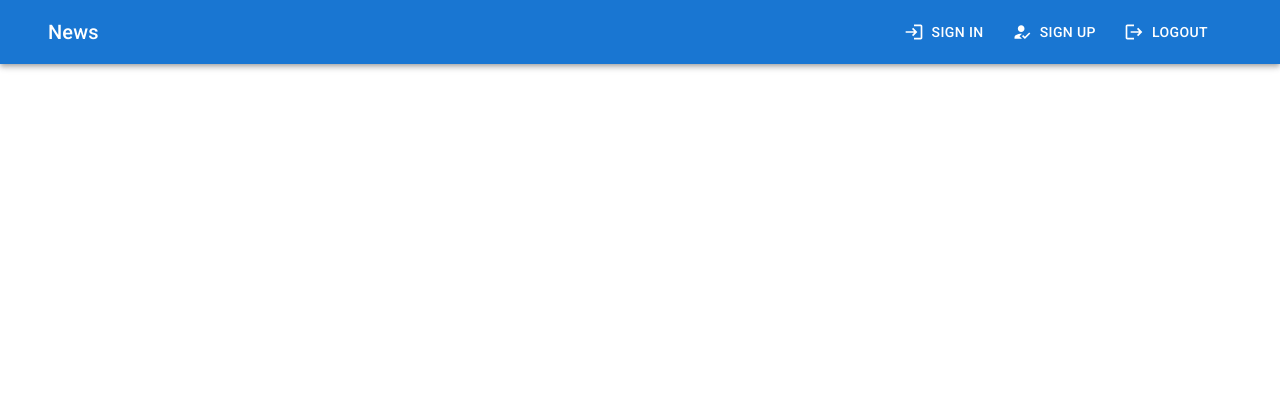
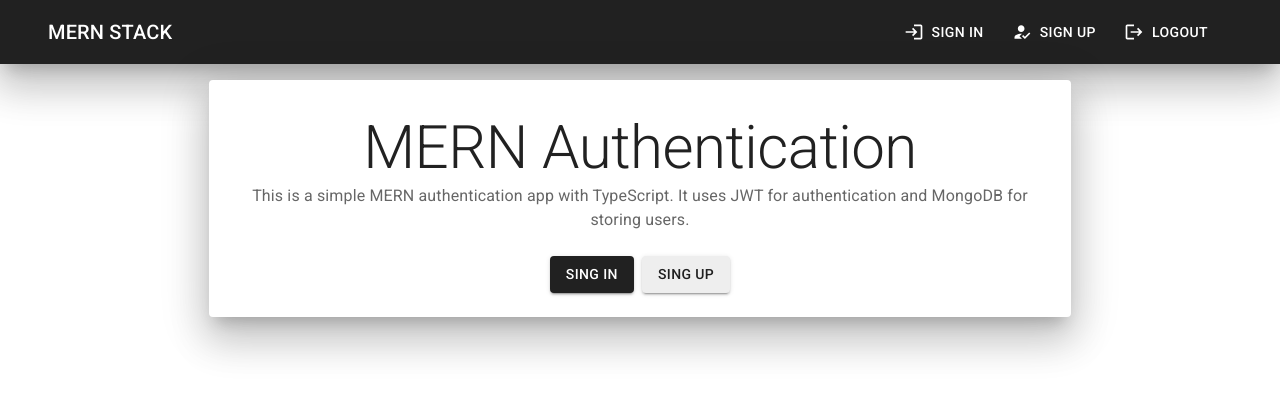
Before and after one commit to Nuri1977/Traversy, a React (Vite) app in the folder frontend/: page / in a window 1280 px wide. Shown: the top 396 px of the page. Built offline with nearby package versions, Linux system fonts and the light colour scheme.

Commit message:
Add routing and main page

```diff
--- a/frontend/package.json
+++ b/frontend/package.json
@@ -16,7 +16,8 @@
     "@mui/icons-material": "^5.11.16",
     "@mui/material": "^5.13.5",
     "react": "^18.2.0",
-    "react-dom": "^18.2.0"
+    "react-dom": "^18.2.0",
+    "react-router-dom": "^6.13.0"
   },
   "devDependencies": {
     "@types/react": "^18.0.37",
--- a/frontend/src/App.tsx
+++ b/frontend/src/App.tsx
@@ -1,10 +1,25 @@
 import "./App.css";
+import { Routes, Route } from "react-router-dom";
 import Header from "./components/Header/Header";
+import HomePage from "./pages/HomePage";
+import LoginPage from "./pages/LoginPage";
+import RegisterPage from "./pages/RegisterPage";
+import ProfilePage from "./pages/ProfilePage";
+import { Container } from "@mui/material";
 
 function App() {
   return (
     <main>
       <Header />
+      <Container maxWidth="xl">
+        <Routes>
+          <Route path="/" element={<HomePage />} />
+          <Route path="*" element={<h1>Not Found</h1>} />
+          <Route path="/login" element={<LoginPage />} />
+          <Route path="/register" element={<RegisterPage />} />
+          <Route path="/profile" element={<ProfilePage />} />
+        </Routes>
+      </Container>
     </main>
   );
 }
--- a/frontend/src/components/Header/Header.tsx
+++ b/frontend/src/components/Header/Header.tsx
@@ -6,17 +6,27 @@
 import { Container } from "@mui/material";
 import DrawerMobile from "./DrawerMobile/DrawerMobile";
 import NavItems from "./NavItems/NavItems";
+import { Link } from "react-router-dom";
 
 const Header = () => {
   const [isOpened, setIsOpened] = useState(false);
 
   return (
     <Box sx={{ flexGrow: 1, margin: 0 }}>
-      <AppBar position="static">
+      <AppBar position="static" elevation={24}>
         <Container maxWidth="xl">
           <Toolbar>
             <Typography variant="h6" component="div" sx={{ flexGrow: 1 }}>
-              News
+              <Link
+                to="/"
+                style={{
+                  textDecoration: "none",
+                  color: "inherit",
+                }}
+              >
+                {" "}
+                MERN STACK{" "}
+              </Link>
             </Typography>
             <NavItems />
 
--- a/frontend/src/components/Header/NavItems/NavItems.tsx
+++ b/frontend/src/components/Header/NavItems/NavItems.tsx
@@ -3,6 +3,7 @@
 import HowToRegIcon from "@mui/icons-material/HowToReg";
 import LoginIcon from "@mui/icons-material/Login";
 import LogoutIcon from "@mui/icons-material/Logout";
+import { Link } from "react-router-dom";
 
 interface NavItemsProps {
   isMobile?: boolean;
@@ -23,7 +24,15 @@
         startIcon={<LoginIcon />}
         sx={{ mr: 2 }}
       >
-        Sign In
+        <Link
+          to="/login"
+          style={{
+            textDecoration: "none",
+            color: "inherit",
+          }}
+        >
+          Sign In
+        </Link>
       </Button>
       <Button
         color="inherit"
@@ -31,7 +40,15 @@
         startIcon={<HowToRegIcon />}
         sx={{ mr: 2 }}
       >
-        Sign Up
+        <Link
+          to="/register"
+          style={{
+            textDecoration: "none",
+            color: "inherit",
+          }}
+        >
+          Sign Up
+        </Link>
       </Button>
       <Button
         color="inherit"
--- /dev/null
+++ b/frontend/src/components/Hero/Hero.tsx
@@ -0,0 +1,47 @@
+import Button from "@mui/material/Button";
+import Card from "@mui/material/Card";
+import CardActions from "@mui/material/CardActions";
+import CardContent from "@mui/material/CardContent";
+import Typography from "@mui/material/Typography";
+
+const Hero = () => {
+  return (
+    <Card
+      elevation={24}
+      sx={{
+        minWidth: 400,
+        textAlign: "center",
+        maxWidth: "70%",
+        mt: 2,
+        mx: "auto",
+        p: 2,
+      }}
+    >
+      <CardContent>
+        <Typography variant="h2" component="h2">
+          MERN Authentication
+        </Typography>
+        <Typography variant="body1" color="text.secondary">
+          This is a simple MERN authentication app with TypeScript. It uses JWT
+          for authentication and MongoDB for storing users.
+        </Typography>
+      </CardContent>
+      <CardActions
+        sx={{
+          display: "flex",
+          alignItems: "center",
+          justifyContent: "center",
+        }}
+      >
+        <Button size="medium" variant="contained">
+          Sing In
+        </Button>
+        <Button size="medium" variant="contained" color="secondary">
+          Sing up
+        </Button>
+      </CardActions>
+    </Card>
+  );
+};
+
+export default Hero;
--- a/frontend/src/main.tsx
+++ b/frontend/src/main.tsx
@@ -1,10 +1,30 @@
-import React from 'react'
-import ReactDOM from 'react-dom/client'
-import App from './App.tsx'
-import './index.css'
+import React from "react";
+import ReactDOM from "react-dom/client";
+import App from "./App.tsx";
+import "./index.css";
+import { ThemeProvider, createTheme } from "@mui/material/styles";
+import CssBaseline from "@mui/material/CssBaseline";
+import { BrowserRouter } from "react-router-dom";
 
-ReactDOM.createRoot(document.getElementById('root') as HTMLElement).render(
+const darkTheme = createTheme({
+  palette: {
+    mode: "light",
+    primary: {
+      main: "#212121",
+    },
+    secondary: {
+      main: "#eeeeee",
+    },
+  },
+});
+
+ReactDOM.createRoot(document.getElementById("root") as HTMLElement).render(
   <React.StrictMode>
-    <App />
-  </React.StrictMode>,
-)
+    <BrowserRouter>
+      <ThemeProvider theme={darkTheme}>
+        <CssBaseline />
+        <App />
+      </ThemeProvider>
+    </BrowserRouter>
+  </React.StrictMode>
+);
--- /dev/null
+++ b/frontend/src/pages/HomePage.tsx
@@ -0,0 +1,11 @@
+import Hero from "../components/Hero/Hero";
+
+const HomePage = () => {
+  return (
+    <div>
+      <Hero />
+    </div>
+  );
+};
+
+export default HomePage;
--- /dev/null
+++ b/frontend/src/pages/LoginPage.tsx
@@ -0,0 +1,5 @@
+const LoginPage = () => {
+  return <div>LoginPage</div>;
+};
+
+export default LoginPage;
--- /dev/null
+++ b/frontend/src/pages/ProfilePage.tsx
@@ -0,0 +1,5 @@
+const ProfilePage = () => {
+  return <div>ProfilePage</div>;
+};
+
+export default ProfilePage;
--- /dev/null
+++ b/frontend/src/pages/RegisterPage.tsx
@@ -0,0 +1,5 @@
+const RegisterPage = () => {
+  return <div>RegisterPage</div>;
+};
+
+export default RegisterPage;
```
Also changed, not shown: 1 other file (tests, documents, lock files or other folders).
